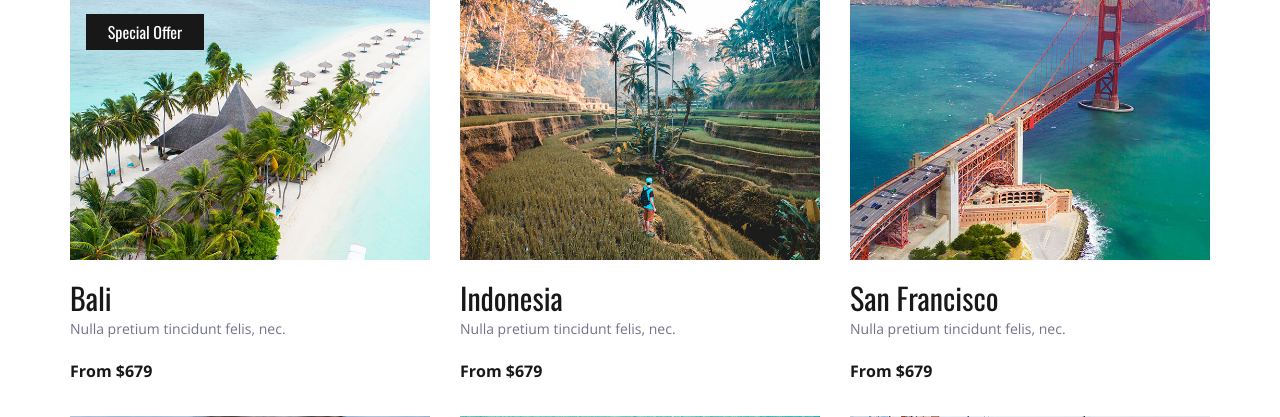
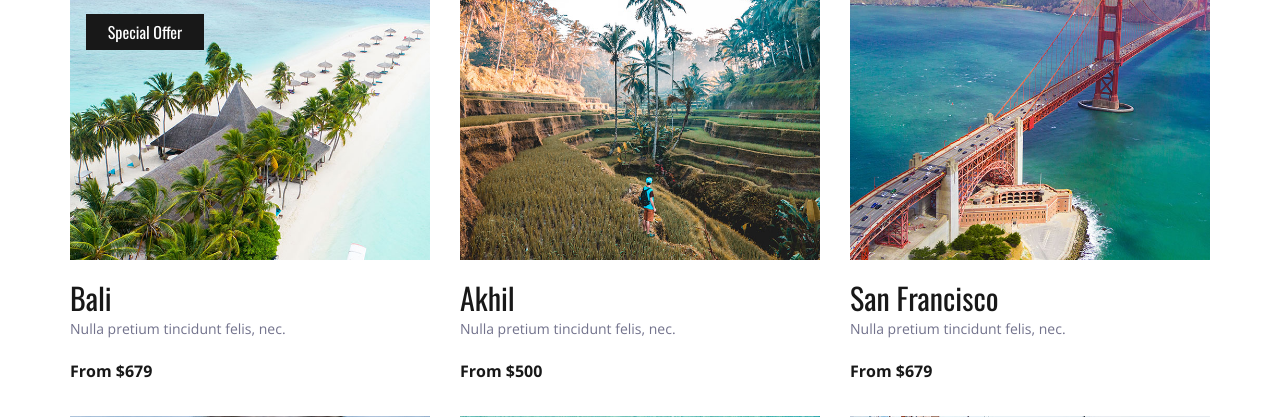
Before and after one commit to akhilgkrishnan/DjangoLearn, a Django app: page / in a window 1280 px wide. Shown: the part 1486-1903 px from the top of the page. Run offline with Django 3.2, Linux system fonts and the light colour scheme; some libraries are stand-ins or nearby versions.

Commit message:
add new dynamic features

```diff
--- a/templates/index.html
+++ b/templates/index.html
@@ -268,9 +268,9 @@
 								<img src="{% static 'images/destination_2.jpg' %}" alt="">
 							</div>
 							<div class="destination_content">
-								<div class="destination_title"><a href="destinations.html">Indonesia</a></div>
+								<div class="destination_title"><a href="destinations.html">{{dest.name}}</a></div>
 								<div class="destination_subtitle"><p>Nulla pretium tincidunt felis, nec.</p></div>
-								<div class="destination_price">From $679</div>
+								<div class="destination_price">From ${{dest.price}}</div>
 							</div>
 						</div>
 
```
